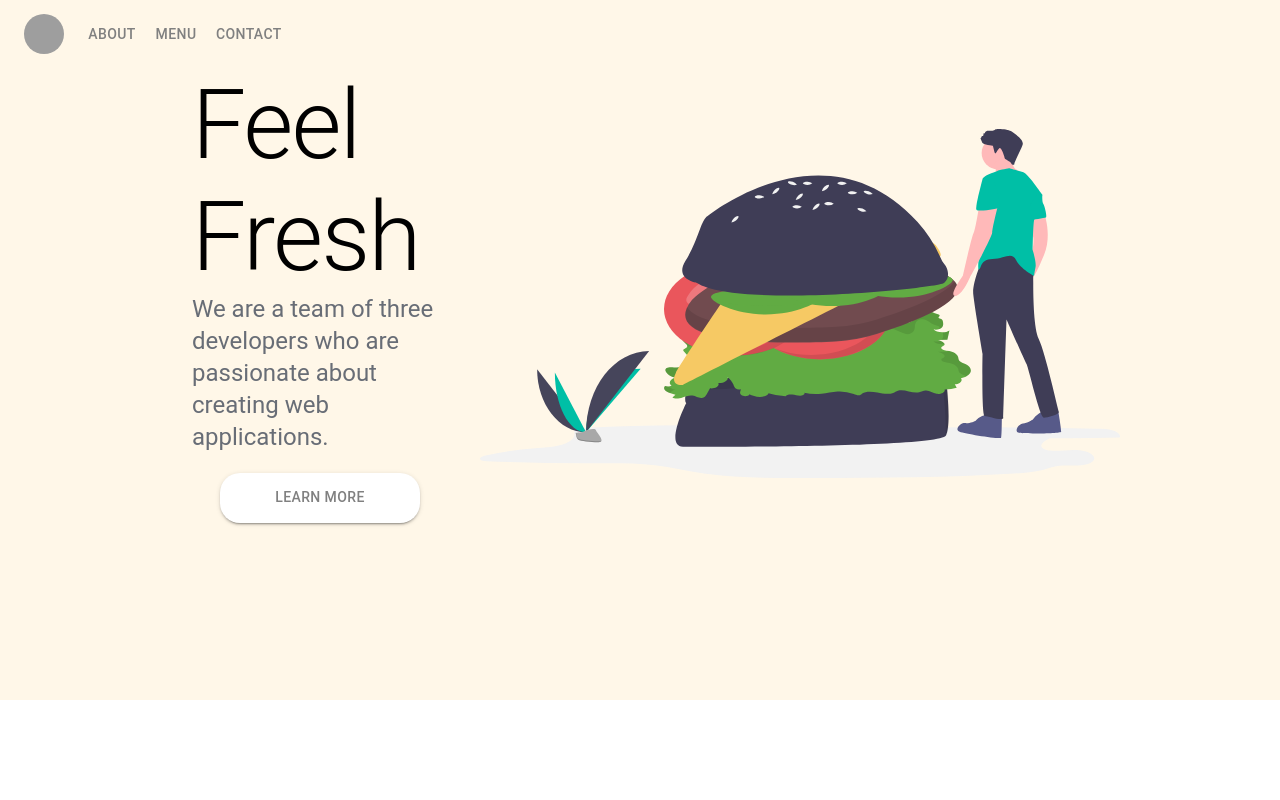
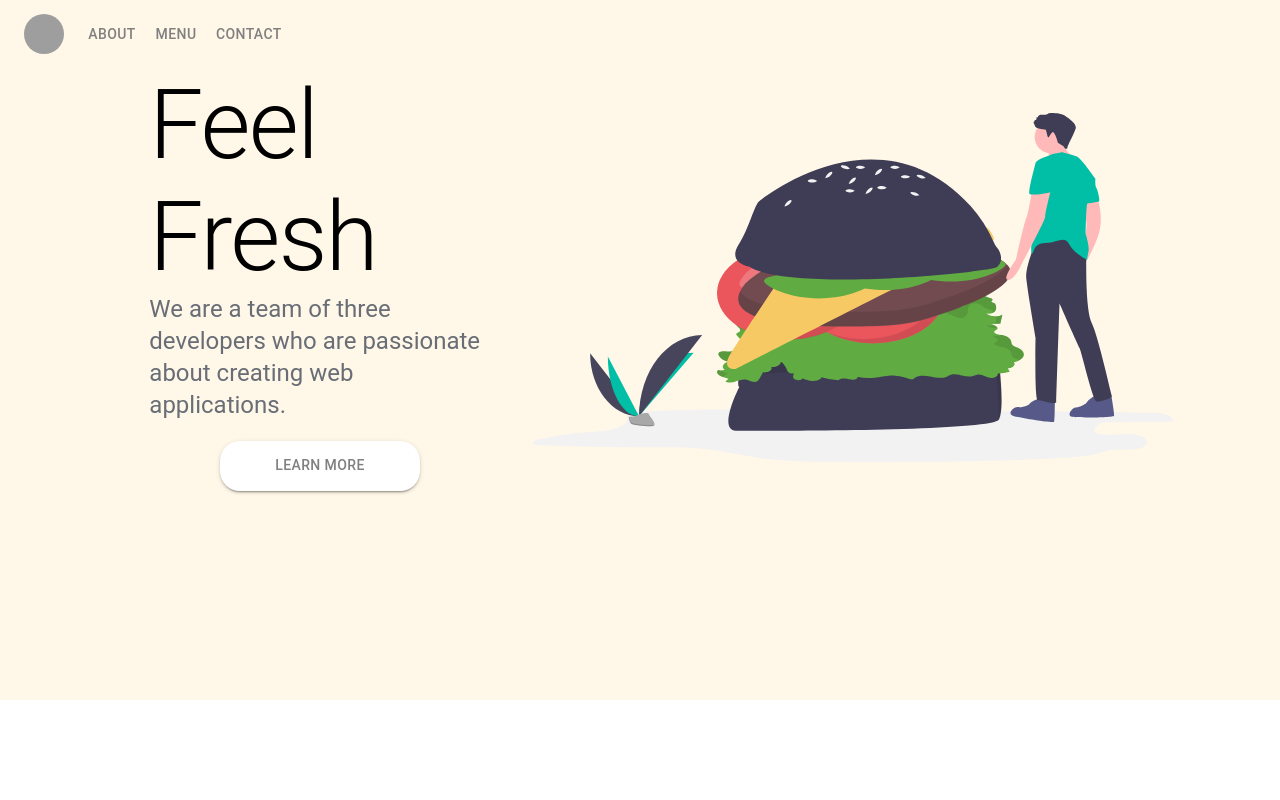
Before and after one commit to mamadou-niakate/feelfresh, a React (Create React App) app: page / in a window 1280 px wide. Shown: the top 800 px of the page. Built offline with nearby package versions, Linux system fonts and the light colour scheme; grey boxes are pictures that could not be loaded.

Commit message:
manage rating

```diff
--- a/src/About/AboutInfo.js
+++ b/src/About/AboutInfo.js
@@ -38,7 +38,7 @@ const AboutInfo = () => {
     const classes = useStyles();
     return (
         <Grid container justifyContent={'center'} alignItems='center' wrap='wrap'>
-            <Grid item xs={12} md={3}>
+            <Grid item xs={12} md={4}>
                 <div>
                     <div className={classes.aboutText}>
                         <Typography component={'h1'} variant='h1' className={classes.aboutTitle}>
--- a/src/Menu/MenuItem.js
+++ b/src/Menu/MenuItem.js
@@ -11,7 +11,9 @@ export function FadeInSection({ menuItem }) {
     const observer = new IntersectionObserver(entries => {
       entries.forEach(entry => setVisible(entry.isIntersecting));
     });
-    observer.observe(domRef.current);
+    const { current } = domRef;
+    observer.observe(current);
+    return () => observer.unobserve(current);
   }, []);
 
   return (
```
